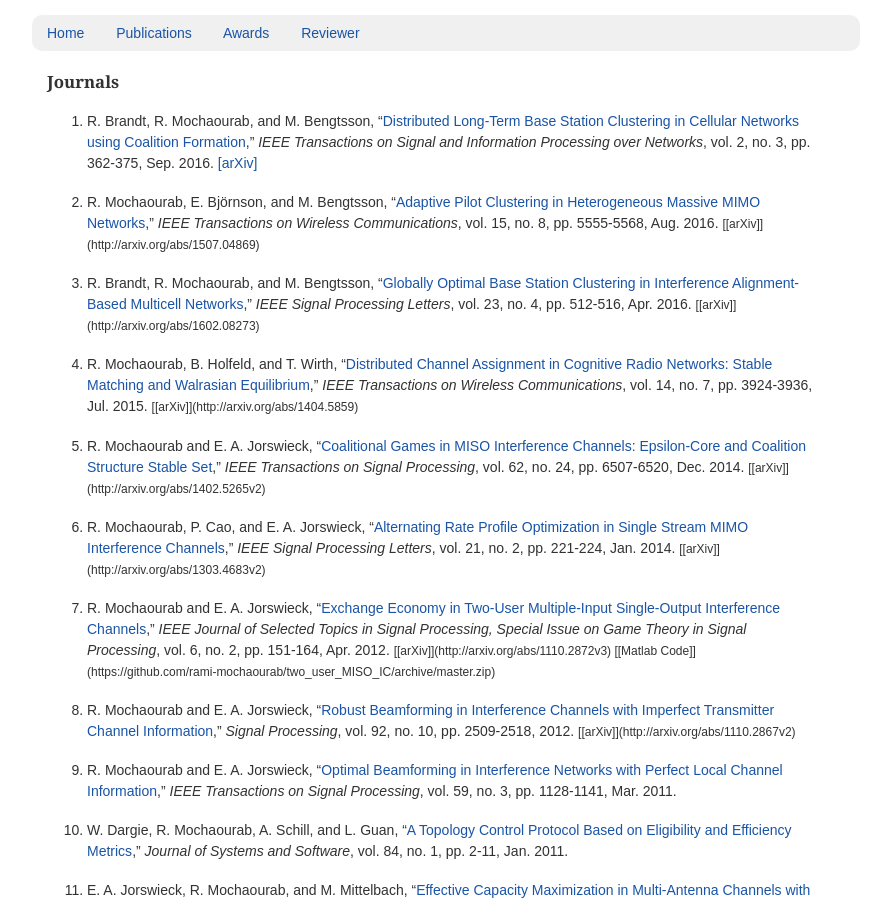
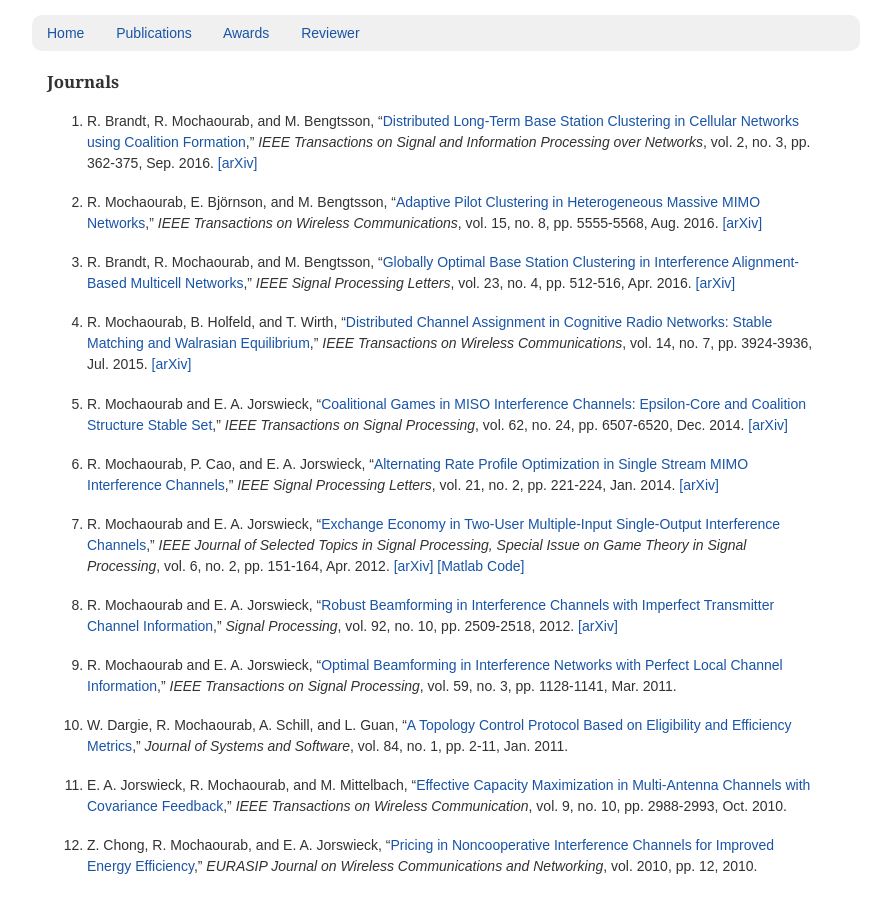
Before and after one commit to rami-mochaourab/rami-mochaourab.github.io, a Jekyll site: the page built from publications.md, in a window 1280 px wide and 900 px high. Shown: the whole window, without its empty margins (209-1100 px from the left). Built offline with Jekyll 4.4.1, drawn with Linux system fonts in a browser that asks for light colours.

Commit message:
Update publications.md

```diff
--- a/publications.md
+++ b/publications.md
@@ -7,20 +7,19 @@ title: Publications
 
 13. R. Brandt, R. Mochaourab, and M. Bengtsson, "[Distributed Long-Term Base Station Clustering in Cellular Networks using Coalition Formation](http://dx.doi.org/10.1109/TSIPN.2016.2548781)," *IEEE Transactions on Signal and Information Processing over Networks*, vol. 2, no. 3, pp. 362-375, Sep. 2016. [[arXiv]](http://arxiv.org/abs/1602.07859)
 
-12. R. Mochaourab, E. Björnson, and M. Bengtsson, "[Adaptive Pilot Clustering in Heterogeneous Massive MIMO Networks](http://dx.doi.org/10.1109/TWC.2016.2561289)," *IEEE Transactions on Wireless Communications*, vol. 15, no. 8, pp. 5555-5568, Aug. 2016. <code>[[arXiv]](http://arxiv.org/abs/1507.04869)</code>
+12. R. Mochaourab, E. Björnson, and M. Bengtsson, "[Adaptive Pilot Clustering in Heterogeneous Massive MIMO Networks](http://dx.doi.org/10.1109/TWC.2016.2561289)," *IEEE Transactions on Wireless Communications*, vol. 15, no. 8, pp. 5555-5568, Aug. 2016. [[arXiv]](http://arxiv.org/abs/1507.04869)
 
-11. R. Brandt, R. Mochaourab, and M. Bengtsson, "[Globally Optimal Base Station Clustering in Interference Alignment-Based Multicell Networks](http://dx.doi.org/10.1109/LSP.2016.2536159)," *IEEE Signal Processing Letters*, vol. 23, no. 4, pp. 512-516, Apr. 2016. <code>[[arXiv]](http://arxiv.org/abs/1602.08273)</code>
+11. R. Brandt, R. Mochaourab, and M. Bengtsson, "[Globally Optimal Base Station Clustering in Interference Alignment-Based Multicell Networks](http://dx.doi.org/10.1109/LSP.2016.2536159)," *IEEE Signal Processing Letters*, vol. 23, no. 4, pp. 512-516, Apr. 2016. [[arXiv]](http://arxiv.org/abs/1602.08273)
 
-10. R. Mochaourab, B. Holfeld, and T. Wirth, "[Distributed Channel Assignment in Cognitive Radio Networks: Stable Matching and Walrasian Equilibrium](http://dx.doi.org/10.1109/TWC.2015.2414918)," *IEEE Transactions on Wireless Communications*, vol. 14, no. 7, pp. 3924-3936, Jul. 2015. <code>[[arXiv]](http://arxiv.org/abs/1404.5859)</code>
+10. R. Mochaourab, B. Holfeld, and T. Wirth, "[Distributed Channel Assignment in Cognitive Radio Networks: Stable Matching and Walrasian Equilibrium](http://dx.doi.org/10.1109/TWC.2015.2414918)," *IEEE Transactions on Wireless Communications*, vol. 14, no. 7, pp. 3924-3936, Jul. 2015. [[arXiv]](http://arxiv.org/abs/1404.5859)
 
-9. R. Mochaourab and E. A. Jorswieck, "[Coalitional Games in MISO Interference Channels: Epsilon-Core and Coalition Structure Stable Set](http://dx.doi.org/10.1109/TSP.2014.2367466)," *IEEE Transactions on Signal Processing*, vol. 62, no. 24, pp. 6507-6520, Dec. 2014. <code>[[arXiv]](http://arxiv.org/abs/1402.5265v2)</code>
+9. R. Mochaourab and E. A. Jorswieck, "[Coalitional Games in MISO Interference Channels: Epsilon-Core and Coalition Structure Stable Set](http://dx.doi.org/10.1109/TSP.2014.2367466)," *IEEE Transactions on Signal Processing*, vol. 62, no. 24, pp. 6507-6520, Dec. 2014. [[arXiv]](http://arxiv.org/abs/1402.5265v2)
 
-8. R. Mochaourab, P. Cao, and E. A. Jorswieck, "[Alternating Rate Profile Optimization in Single Stream MIMO Interference Channels](http://dx.doi.org/10.1109/LSP.2013.2297351)," *IEEE Signal Processing Letters*, vol. 21, no. 2, pp. 221-224, Jan. 2014. <code>[[arXiv]](http://arxiv.org/abs/1303.4683v2)</code>
+8. R. Mochaourab, P. Cao, and E. A. Jorswieck, "[Alternating Rate Profile Optimization in Single Stream MIMO Interference Channels](http://dx.doi.org/10.1109/LSP.2013.2297351)," *IEEE Signal Processing Letters*, vol. 21, no. 2, pp. 221-224, Jan. 2014. [[arXiv]](http://arxiv.org/abs/1303.4683v2)
 
-7. R. Mochaourab and E. A. Jorswieck, "[Exchange Economy in Two-User Multiple-Input Single-Output Interference Channels](http://dx.doi.org/10.1109/JSTSP.2011.2174962)," *IEEE Journal of Selected Topics in Signal Processing, Special Issue on Game Theory in Signal Processing*, vol. 6, no. 2, pp. 151-164, Apr. 2012. <code>[[arXiv]](http://arxiv.org/abs/1110.2872v3) [[Matlab Code]](https://github.com/rami-mochaourab/two_user_MISO_IC/archive/master.zip)
-</code>
+7. R. Mochaourab and E. A. Jorswieck, "[Exchange Economy in Two-User Multiple-Input Single-Output Interference Channels](http://dx.doi.org/10.1109/JSTSP.2011.2174962)," *IEEE Journal of Selected Topics in Signal Processing, Special Issue on Game Theory in Signal Processing*, vol. 6, no. 2, pp. 151-164, Apr. 2012. [[arXiv]](http://arxiv.org/abs/1110.2872v3) [[Matlab Code]](https://github.com/rami-mochaourab/two_user_MISO_IC/archive/master.zip)
 
-6. R. Mochaourab and E. A. Jorswieck, "[Robust Beamforming in Interference Channels with Imperfect Transmitter Channel Information](http://dx.doi.org/10.1016/j.sigpro.2012.03.014)," *Signal Processing*, vol. 92, no. 10, pp. 2509-2518, 2012. <code>[[arXiv]](http://arxiv.org/abs/1110.2867v2)</code>
+6. R. Mochaourab and E. A. Jorswieck, "[Robust Beamforming in Interference Channels with Imperfect Transmitter Channel Information](http://dx.doi.org/10.1016/j.sigpro.2012.03.014)," *Signal Processing*, vol. 92, no. 10, pp. 2509-2518, 2012. [[arXiv]](http://arxiv.org/abs/1110.2867v2)
 
 5. R. Mochaourab and E. A. Jorswieck, "[Optimal Beamforming in Interference Networks with Perfect Local Channel Information](http://dx.doi.org/10.1109/TSP.2010.2094612)," *IEEE Transactions on Signal Processing*, vol. 59, no. 3, pp. 1128-1141, Mar. 2011.
 
```
